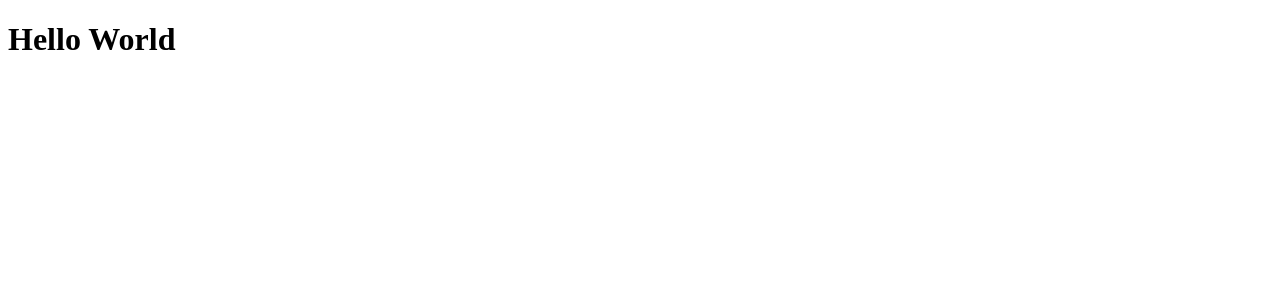
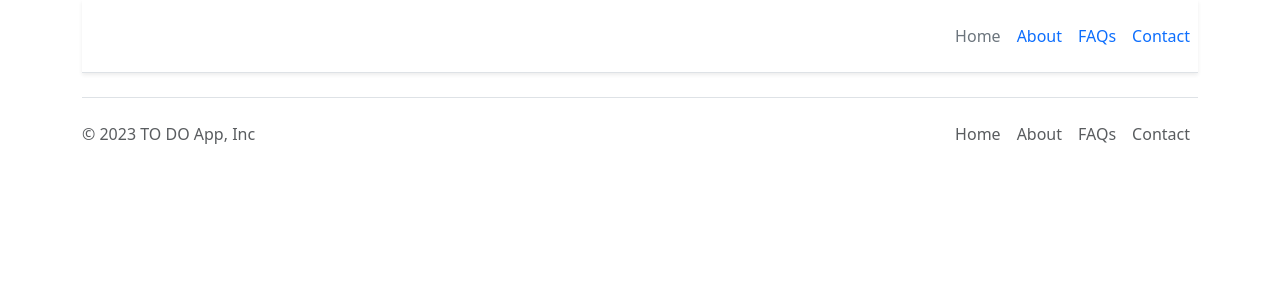
Before and after one commit to heighterses/TO-DO-LIST-FLASK, a Flask app: page / in a window 1280 px wide. Shown: the top 300 px of the page. Run offline with Flask 3, Linux system fonts and the light colour scheme.

Commit message:
made the TO DO list app in oop

```diff
--- a/templates/footer.html
+++ b/templates/footer.html
@@ -1,10 +1,17 @@
-<!DOCTYPE html>
-<html lang="en">
-<head>
-    <meta charset="UTF-8">
-    <title>Title</title>
-</head>
-<body>
+<div class="container">
+  <footer class="d-flex flex-wrap justify-content-between align-items-center py-3 my-4 border-top">
+    <p class="col-md-4 mb-0 text-body-secondary">&copy; 2023 TO DO App, Inc</p>
 
-</body>
-</html>
+    <a href="/" class="col-md-4 d-flex align-items-center justify-content-center mb-3 mb-md-0 me-md-auto link-body-emphasis text-decoration-none">
+      <svg class="bi me-2" width="40" height="32"><use xlink:href="#bootstrap"/></svg>
+    </a>
+
+    <ul class="nav col-md-4 justify-content-end">
+      <li class="nav-item"><a href="#" class="nav-link px-2 text-body-secondary">Home</a></li>
+      <li class="nav-item"><a href="#" class="nav-link px-2 text-body-secondary">About</a></li>
+      <li class="nav-item"><a href="#" class="nav-link px-2 text-body-secondary">FAQs</a></li>
+      <li class="nav-item"><a href="#" class="nav-link px-2 text-body-secondary">Contact</a></li>
+
+    </ul>
+  </footer>
+</div>
--- a/templates/home.html
+++ b/templates/home.html
@@ -1,10 +1,32 @@
 <!DOCTYPE html>
 <html lang="en">
 <head>
+    <link rel="icon" href="{{ url_for('static', filename='favicon-32x32.png') }}" type="image/x-icon">
     <meta charset="UTF-8">
+    <meta name="viewport" content="width=device-width, initial-scale=1">
     <title>Home</title>
+    <link rel="stylesheet" href="styles.css">
+    <link href="https://cdn.jsdelivr.net/npm/bootstrap@5.3.1/dist/css/bootstrap.min.css" rel="stylesheet" integrity="sha384-4bw+/aepP/YC94hEpVNVgiZdgIC5+VKNBQNGCHeKRQN+PtmoHDEXuppvnDJzQIu9" crossorigin="anonymous">
+    <link rel="stylesheet" href="https://cdnjs.cloudflare.com/ajax/libs/font-awesome/6.0.0-beta3/css/all.min.css"> <!-- Font Awesome Icons -->
+
+     <style>
+
+
+
+     </style>
 </head>
 <body>
-<h1>Hello World</h1>
+<!--NavBar-->
+{%include 'navbar.html'%}
+
+
+
+<!--App Ui-->
+
+
+
+
+<!-- Footer-->
+{%include 'footer.html'%}
 </body>
 </html>
--- a/templates/navbar.html
+++ b/templates/navbar.html
@@ -1,10 +1,17 @@
-<!DOCTYPE html>
-<html lang="en">
-<head>
-    <meta charset="UTF-8">
-    <title>Title</title>
-</head>
-<body>
+<div class="container">
+  <header class="d-flex flex-wrap align-items-center justify-content-center justify-content-md-between py-3 mb-4 border-bottom shadow-sm  ">
+    <div class="col-md-3 mb-2 mb-md-0">
+      <a href="/" class="d-inline-flex link-body-emphasis text-decoration-none">
+        <svg class="bi" width="40" height="32" role="img" aria-label="Bootstrap"><use xlink:href="#bootstrap"/></svg>
+      </a>
+    </div>
 
-</body>
-</html>
+    <ul class="nav col-12 col-md-auto mb-2 justify-content-center mb-md-0">
+      <li><a href="/" class="nav-link px-2 link-secondary">Home</a></li>
+      <li><a href="#" class="nav-link px-2">About</a></li>
+      <li><a href="#" class="nav-link px-2">FAQs</a></li>
+      <li><a href="#" class="nav-link px-2">Contact</a></li>
+
+    </ul>
+  </header>
+</div>
```
